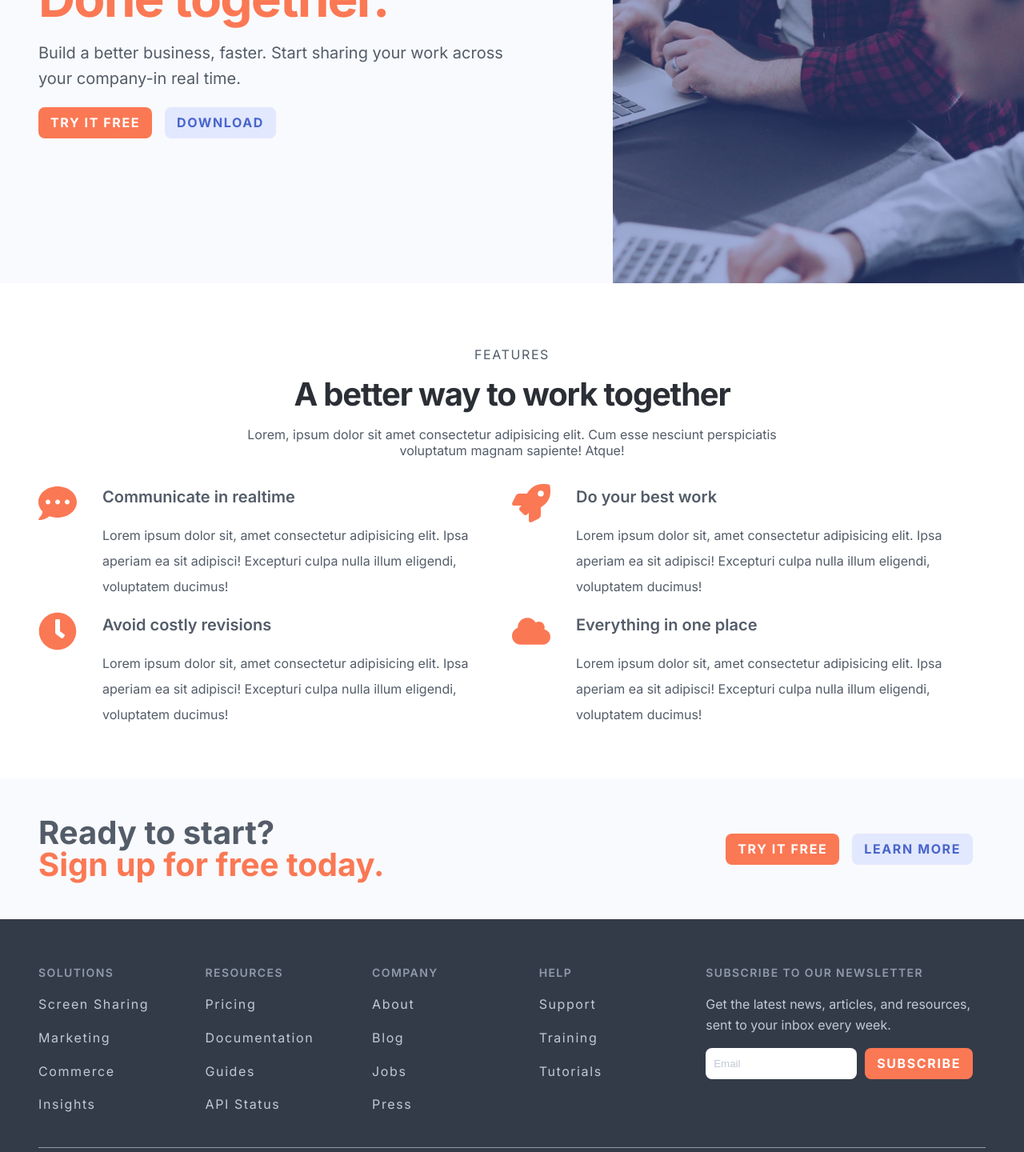
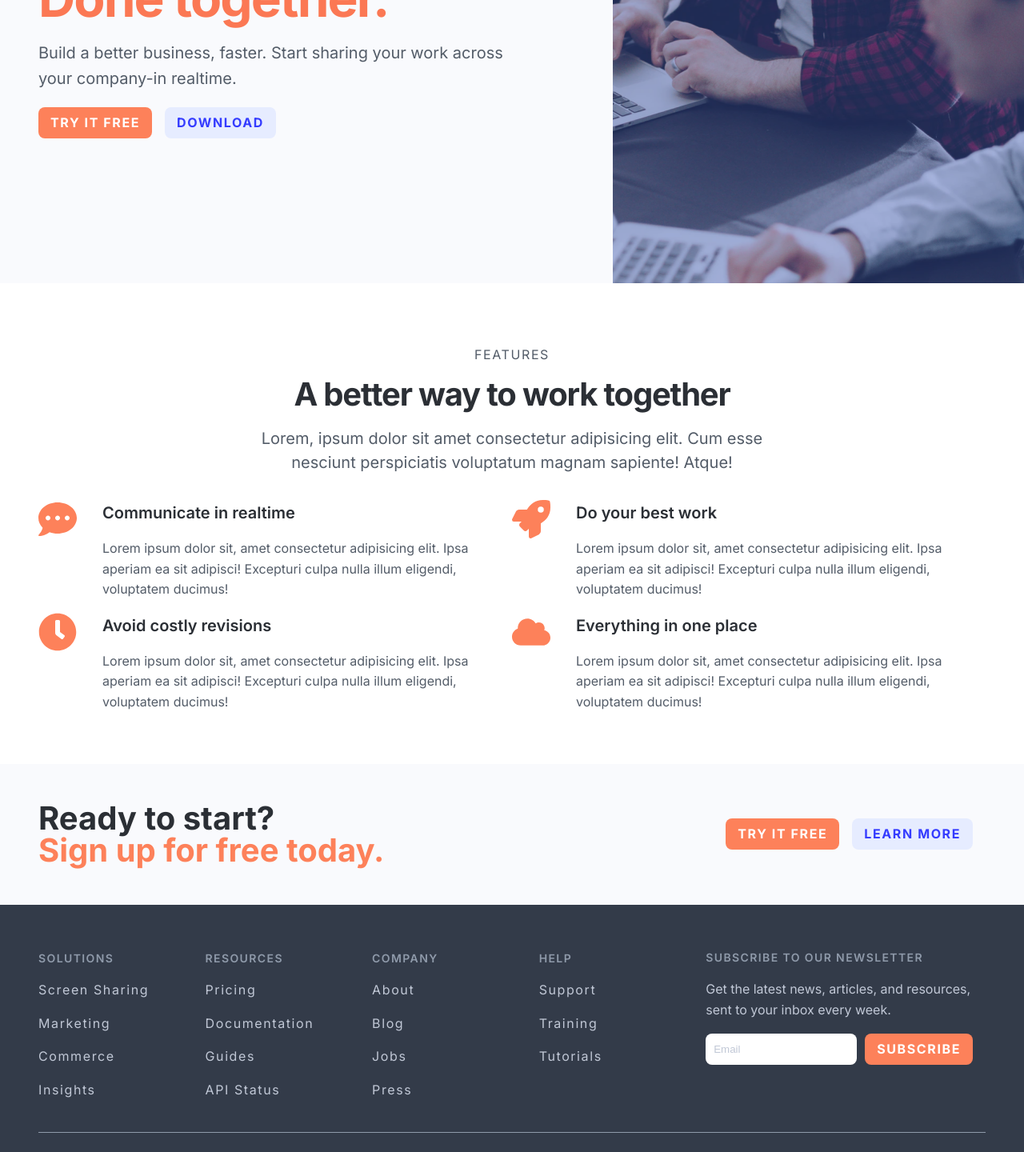
Before and after one commit to RabbitEarsDesign/ionic_takehome_james_mcconnell, a Next.js app: page / in a window 1280 px wide. Shown: the part 280-1720 px from the top of the page at 80% size. Built offline with nearby package versions, Linux system fonts and the light colour scheme.

Commit message:
Final commit before presentation - I verified all colors, font-styles, weights, line-heights, etc and made slight modifications to certain  colors

```diff
--- a/components/cta/CTA.module.css
+++ b/components/cta/CTA.module.css
@@ -19,6 +19,7 @@
   font-weight: 700;
   letter-spacing: -3%;
   vertical-align: center;
+  color: #2b2f35;
 }
 
 .cta h2:last-child {
--- a/components/features/Features.js
+++ b/components/features/Features.js
@@ -19,7 +19,7 @@ function Features() {
   return (
     <section className={classes.features}>
       <div className={classes.featureHeader}>
-        <p>FEATURES</p>
+        <p>Features</p>
         <h2>A better way to work together</h2>
         <p>
           Lorem, ipsum dolor sit amet consectetur adipisicing elit. Cum esse
--- a/components/features/Features.module.css
+++ b/components/features/Features.module.css
@@ -26,6 +26,13 @@
 .featureHeader p {
   max-width: 692px;
   margin: 0 auto;
+
+  font-size: 20px;
+  line-height: 150%;
+  font-weight: normal;
+  font-style: normal;
+  font-family: "Inter";
+  color: #535c68;
 }
 
 .featureHeader p:first-child {
--- a/components/features/feature-item/FeatureItem.module.css
+++ b/components/features/feature-item/FeatureItem.module.css
@@ -24,13 +24,15 @@
   font-weight: 600;
   margin: 0;
   padding: 0;
+  color: #2b2f35;
 }
 
 .featureItem .featureItemDetails p {
   font-weight: 400;
   font-style: normal;
   font-size: 16px;
-  line-height: 32px;
+  line-height: 160%;
+  color: #535c68;
 }
 
 @media (max-width: 769px) {
--- a/components/layout/footer/Footer.module.css
+++ b/components/layout/footer/Footer.module.css
@@ -91,6 +91,9 @@
   border-top: 0.5px solid #8f9aaa;
   padding-top: 1rem;
   margin-top: 2rem;
+  color: #c1c8d6;
+  font-size: 16px;
+  line-height: 160%;
 }
 
 .footerBottom span {
@@ -114,6 +117,7 @@
   width: 20px;
   height: 20px;
   margin: 10px;
+  color: #a0a6b1;
 }
 
 .footerSocials .icon:last-child {
--- a/components/layout/header/Header.js
+++ b/components/layout/header/Header.js
@@ -30,8 +30,6 @@ function Header() {
   return (
     <header className={classes.header}>
       {nav}
-      {/* <Nav /> */}
-
       <div className={classes.flex}>
         <Copy />
         <Image src={hero} />
--- a/components/layout/header/copy/Copy.js
+++ b/components/layout/header/copy/Copy.js
@@ -11,7 +11,7 @@ function Copy() {
         <h1>Done together.</h1>
         <p>
           Build a better business, faster. Start sharing your work across your
-          company-in real time.
+          company-in realtime.
         </p>
         <div className={classes.actions}>
           <Button primary={true}>Try it free</Button>
--- a/components/layout/header/copy/Copy.module.css
+++ b/components/layout/header/copy/Copy.module.css
@@ -14,6 +14,7 @@
 .copy h1 {
   font-size: 64px;
   font-weight: bold;
+  font-style: normal;
   line-height: 100%;
   letter-spacing: -0.03em;
   color: #2b2f35;
--- a/components/layout/header/nav/Nav.js
+++ b/components/layout/header/nav/Nav.js
@@ -11,7 +11,7 @@ import classes from "./Nav.module.css";
 function Nav() {
   return (
     <nav className={classes.nav}>
-      <ul className={classes.list}>
+      <ul>
         <NavItem href="/">
           <Logo />
         </NavItem>
@@ -19,7 +19,7 @@ function Nav() {
         <NavItem href="/features">Features</NavItem>
         <NavItem href="/enterprise">Enterprise</NavItem>
         <NavItem href="/company">Company</NavItem>
-        <NavItem href="/">SignIn</NavItem>
+        <NavItem href="/">Sign In</NavItem>
         <NavItem href="#">Download</NavItem>
       </ul>
     </nav>
--- a/components/layout/header/nav/Nav.module.css
+++ b/components/layout/header/nav/Nav.module.css
@@ -43,4 +43,5 @@
 .nav ul li:last-child,
 .nav ul li:nth-child(6) {
   color: #fff;
+  font-weight: 600;
 }
--- a/components/ui/button/Button.module.css
+++ b/components/ui/button/Button.module.css
@@ -24,7 +24,7 @@
 }
 
 .secondary {
-  background: rgb(226, 232, 254);
+  background: #e6ecff;
   color: var(--secondary-color);
 }
 
--- a/styles/globals.css
+++ b/styles/globals.css
@@ -17,8 +17,9 @@ a {
 
 * {
   box-sizing: border-box;
-  --primary-color: #fb7854;
-  --secondary-color: #4965cb;
+  --primary-color: #fd815a;
+  --secondary-color: #353cff;
+
   --overlay-color: rgba(73, 101, 203, 0.9);
   --bg-light: #f9fafd;
   --bg-dark: #333b49;
```
